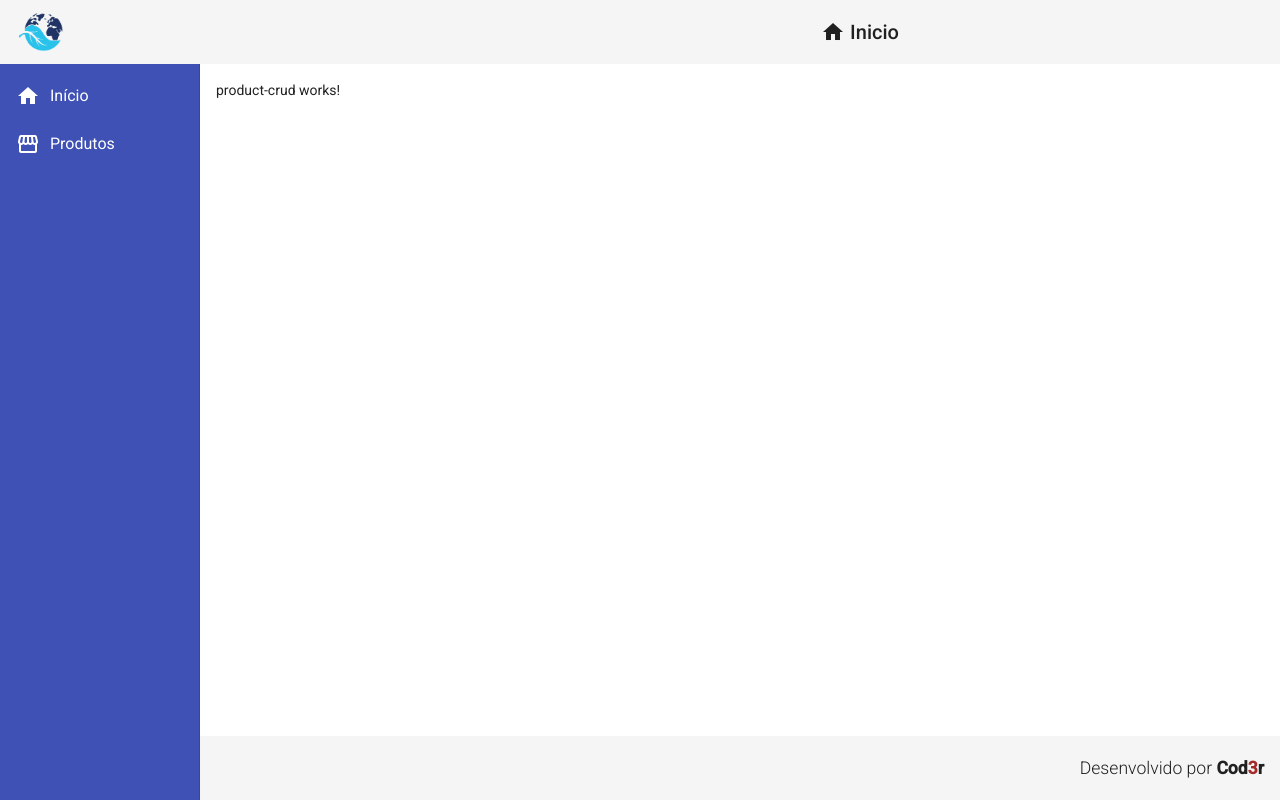
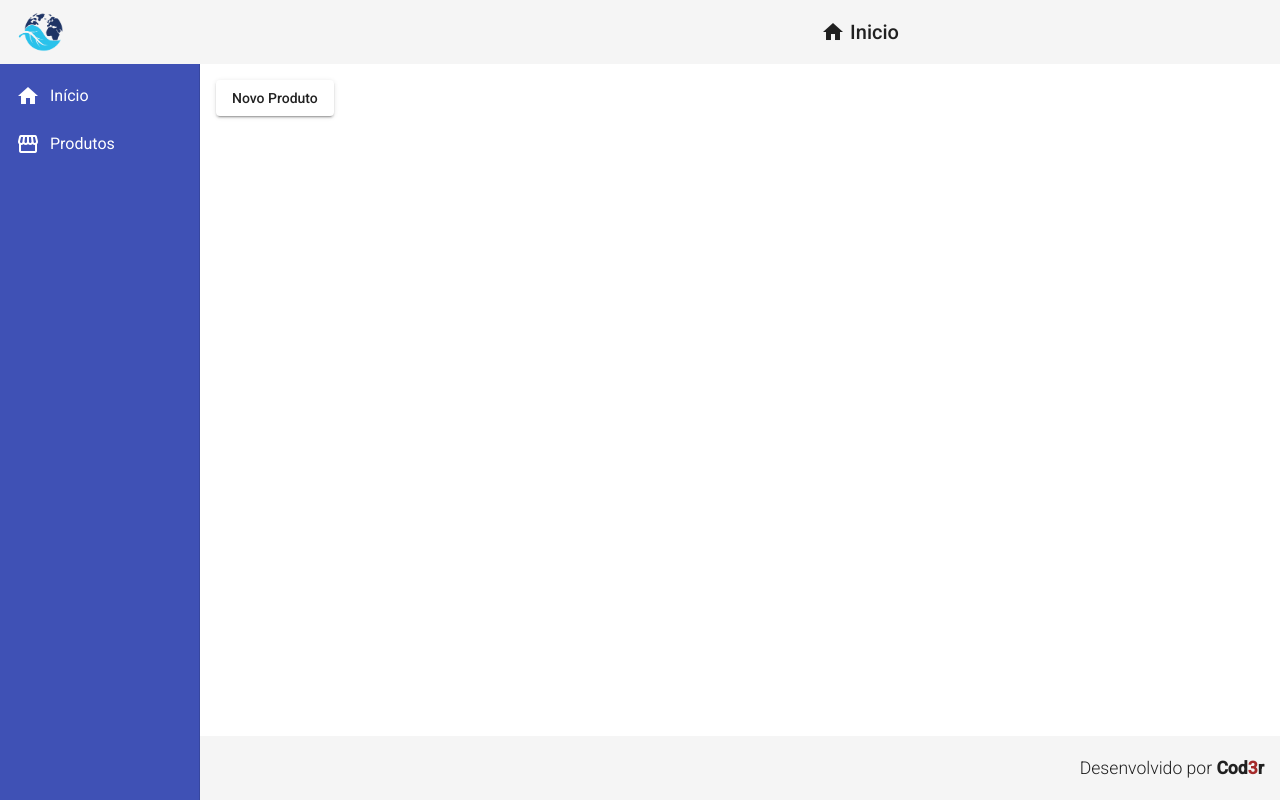
Before and after one commit to HelioAnacronista/Estudo-Angular, an Angular app in the folder frontend/: page /products in a window 1280 px wide. Built offline with nearby package versions, Linux system fonts and the light colour scheme.

Commit message:
navegation to views of create product

```diff
--- a/frontend/src/app/app-routing.module.ts
+++ b/frontend/src/app/app-routing.module.ts
@@ -23,7 +23,7 @@
 
   },
   {
-    path:"product-create",
+    path:"products/create",
 
     component: ProductCreateComponent
   }
--- a/frontend/src/app/app.module.ts
+++ b/frontend/src/app/app.module.ts
@@ -16,7 +16,7 @@
 import { MatCardModule } from "@angular/material/card";
 import { ProductCrudComponent } from './views/product-crud/product-crud.component';
 import { ProductCreateComponent } from './components/product/product-create/product-create.component';
-
+import { MatButtonModule } from "@angular/material/button";
 
 @NgModule({
   declarations: [
@@ -36,7 +36,8 @@
     MatToolbarModule,
     MatSidenavModule,
     MatListModule,
-    MatCardModule
+    MatCardModule,
+    MatButtonModule
   ],
   providers: [],
   bootstrap: [AppComponent]
--- a/frontend/src/app/views/product-crud/product-crud.component.html
+++ b/frontend/src/app/views/product-crud/product-crud.component.html
@@ -1 +1,3 @@
-<p>product-crud works!</p>
+<button mat-raised-button (click)="navigateToProductCreate()">
+    Novo Produto
+</button>
--- a/frontend/src/app/views/product-crud/product-crud.component.ts
+++ b/frontend/src/app/views/product-crud/product-crud.component.ts
@@ -1,4 +1,5 @@
 import { Component, OnInit } from '@angular/core';
+import { Router } from "@angular/router";
 
 @Component({
   selector: 'app-product-crud',
@@ -7,9 +8,13 @@
 })
 export class ProductCrudComponent implements OnInit {
 
-  constructor() { }
+  constructor(private router: Router) { }
 
   ngOnInit(): void {
   }
 
+  navigateToProductCreate(): void {
+    this.router.navigate(['/products/create'])
+  }
+
 }
```
